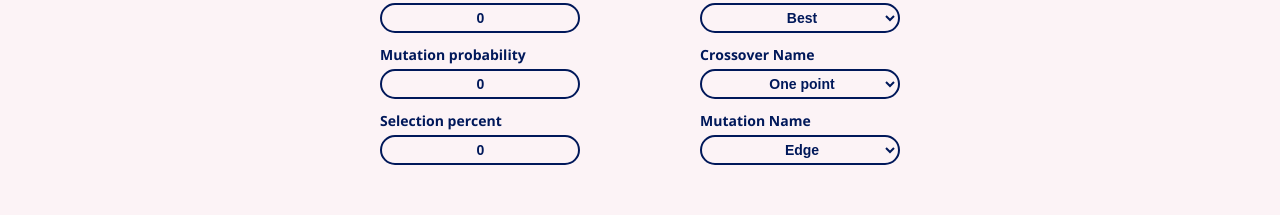
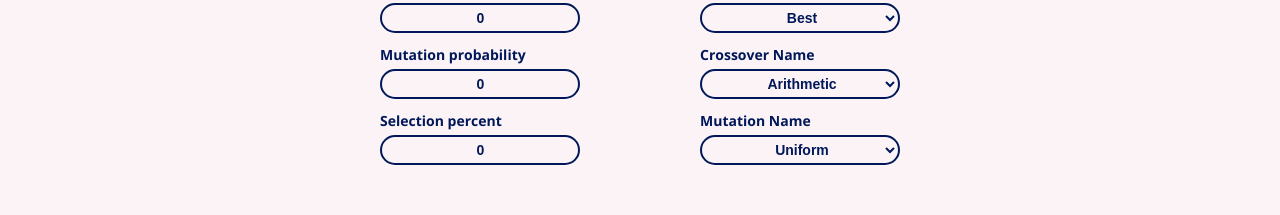
Before and after one commit to Jeremiaszmacura/PK-classical-evolution-algorithm, a React (Create React App) app in the folder client/: page /real-chromosome-EA in a window 1280 px wide. Shown: the part 410-625 px from the top of the page. Built offline with nearby package versions, Linux system fonts and the light colour scheme.

Commit message:
Change options in selects

```diff
--- a/client/src/components/FormRealChromosome.js
+++ b/client/src/components/FormRealChromosome.js
@@ -5,25 +5,21 @@ import doFetch from "../services/doFetch";
 const Form = () => {
 
     const [numberOfPopulation, setNumberOfPopulation] = useState(0)
-    const [lengthOfChromosome, setLengthOfChromosome] = useState(0)
     const [epochs, setEpochs] = useState(0)
     const [crossProbability, setCrossProbability] = useState(0)
     const [mutationProbability, setMutationProbability] = useState(0)
-    const [inversionProbability, setInversionProbability] = useState(0)
     const [selectionPercent, setSelectionPercent] = useState(0)
     const [elitistStrategyPercent, setElitistStrategyPercent] = useState(0)
     const [sizeOfTournament, setSizeOfTournament] = useState(0)
     const [selectionName, setSelectionName] = useState("best")
-    const [crossoverName, setCrossoverName] = useState("onePoint")
-    const [mutationName, setMutationName] = useState("edge")
+    const [crossoverName, setCrossoverName] = useState("arithmetic")
+    const [mutationName, setMutationName] = useState("uniform")
 
     const parameters = {
         numberOfPopulation,
-        lengthOfChromosome,
         epochs,
         crossProbability,
         mutationProbability,
-        inversionProbability,
         selectionPercent,
         elitistStrategyPercent,
         sizeOfTournament,
@@ -140,10 +136,11 @@ const Form = () => {
                                 onChange={(e => setCrossoverName(e.target.value))}
                                 className={style.formInput}
                         >
-                            <option value={"one_point"}>One point</option>
-                            <option value={"two_points"}>Two points</option>
-                            <option value={"three_points"}>Three points</option>
-                            <option value={"uniform"}>Uniform</option>
+                            <option value={"arithmetic"}>Arithmetic</option>
+                            <option value={"linear"}>Linear</option>
+                            <option value={"blend_alpha"}>Blend alpha</option>
+                            <option value={"blend_alpha_beta"}>Blend alpha-beta</option>
+                            <option value={"average"}>Average</option>
                         </select>
                     </div>
                     <div className={style.formInputs}>
@@ -152,9 +149,8 @@ const Form = () => {
                                 onChange={(e => setMutationName(e.target.value))}
                                 className={style.formInput}
                         >
-                            <option value={"edge"}>Edge</option>
-                            <option value={"one_point"}>One point</option>
-                            <option value={"two_points"}>Two points</option>
+                            <option value={"uniform"}>Uniform</option>
+                            <option value={"gauss"}>Gauss</option>
                         </select>
                     </div>
                 </form>
```
